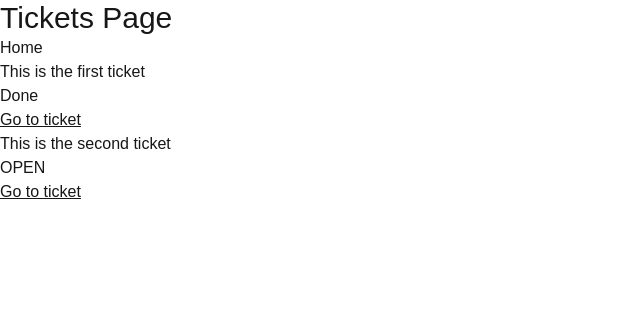
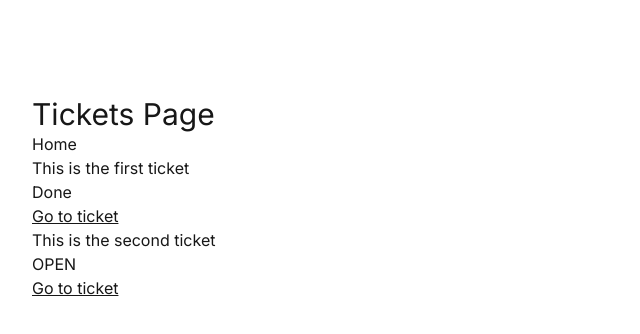
Before and after one commit to fringe4life/firstroad, a Next.js app: page /tickets in a window 1280 px wide. Shown: the top 334 px of the page, without its empty margins (0-640 px from the left). Built offline with nearby package versions, Linux system fonts and the light colour scheme.

Commit message:
completed some more changes

```diff
--- a/src/app/layout.tsx
+++ b/src/app/layout.tsx
@@ -1,20 +1,14 @@
 import "./globals.css";
 import type { Metadata } from "next";
-import { Geist, Geist_Mono } from "next/font/google";
+import { Inter } from "next/font/google";
 
-const geistSans = Geist({
-  variable: "--font-geist-sans",
-  subsets: ["latin"],
-});
-
-const geistMono = Geist_Mono({
-  variable: "--font-geist-mono",
+const inter = Inter({
   subsets: ["latin"],
 });
 
 export const metadata: Metadata = {
-  title: "Create Next App",
-  description: "Generated by create next app",
+  title: "First Road",
+  description: "A guided Nextjs Journey",
 };
 
 export default function RootLayout({
@@ -24,9 +18,7 @@ export default function RootLayout({
 }>) {
   return (
     <html lang="en">
-      <body
-        className={`${geistSans.variable} ${geistMono.variable} antialiased`}
-      >
+      <body className={`${inter.className} antialiased px-8 py-24`}>
         {children}
       </body>
     </html>
--- /dev/null
+++ b/src/app/tickets/[ticketId]/layout.tsx
@@ -0,0 +1,14 @@
+import React from "react";
+
+const TicketLayout = ({
+  children,
+}: Readonly<{ children: React.ReactNode }>) => {
+  return (
+    <>
+      <h2>Tickets</h2>
+      {children}
+    </>
+  );
+};
+
+export default TicketLayout;
--- a/src/path.ts
+++ b/src/path.ts
@@ -1,7 +1,7 @@
-const ticketsPath = () => '/tickets'
+const ticketsPath = () => "/tickets";
 
-function ticketPath(tickeId: string):string {
-    return `${ticketPath}/${tickeId}`
+function ticketPath(tickeId: string): string {
+  return `${ticketsPath()}/${tickeId}`;
 }
 
-export {ticketPath,ticketsPath}
+export { ticketPath, ticketsPath };
```
Also changed, not shown: src/app/tickets/page.tsx (+15 -16 lines).
